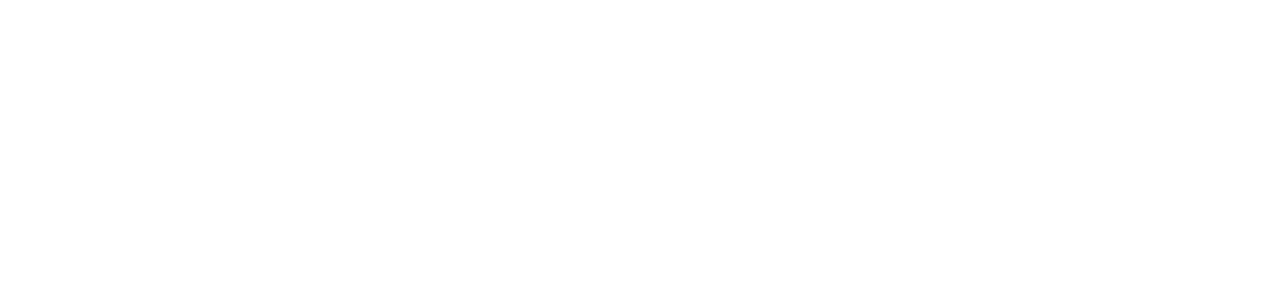
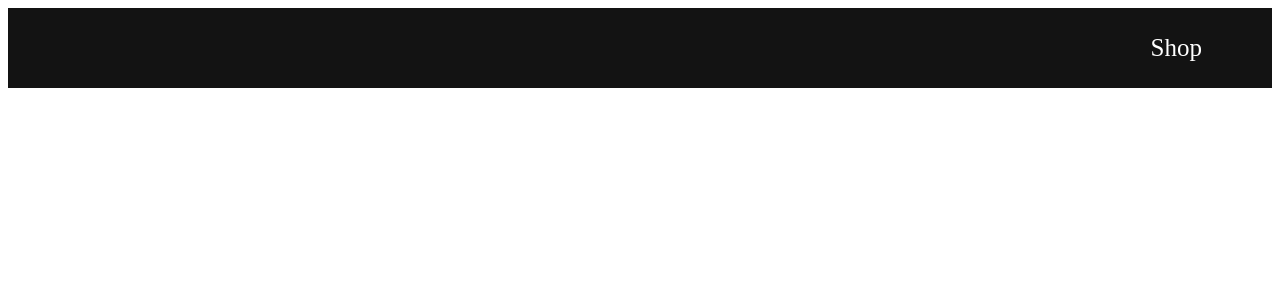
Before and after one commit to wire254/phase-2-project, a React (Create React App) app: page / in a window 1280 px wide. Shown: the top 300 px of the page. Built offline with nearby package versions, Linux system fonts and the light colour scheme.

Commit message:
Added NavBar css to components

```diff
--- a/src/App.js
+++ b/src/App.js
@@ -2,12 +2,13 @@
 import './App.css';
 import { BrowserRouter as Router, Routes, Route } from 'react-router-dom';
 import NavBar from './components/NavBar';
+import "./components/NavBar.css"
 
 function App() {
   return (
     <div className="App">
       <Router>
-
+        <NavBar />
         <Routes>
           <Route path="/"/>
           <Route path="/cart"/>
--- /dev/null
+++ b/src/components/NavBar.css
@@ -0,0 +1,21 @@
+.navbar {
+    width: 100%;
+    height: 80px;
+    background-color: rgb(19, 19, 19);
+    display: flex;
+    justify-content: flex-end;
+    align-items: center;
+  }
+
+  .links {
+    margin-right: 50px;
+    display: flex;
+    align-items: center;
+  }
+
+  .links a {
+    text-decoration: none;
+    color: white;
+    margin-left: 20px;
+    font-size: 25px;
+  }
--- a/src/components/NavBar.jsx
+++ b/src/components/NavBar.jsx
@@ -1,7 +1,15 @@
 import React from "react";
+import { Link } from "react-router-dom";
 
 function NavBar () {
-    return <div>NavBar</div>
+    return (
+     <div className="navbar">
+        <div className="links">
+            <Link to="/"> Shop </Link>
+            <Link to="/cart"></Link>
+        </div>
+     </div>
+    )
 };
 
 export default NavBar;
```
